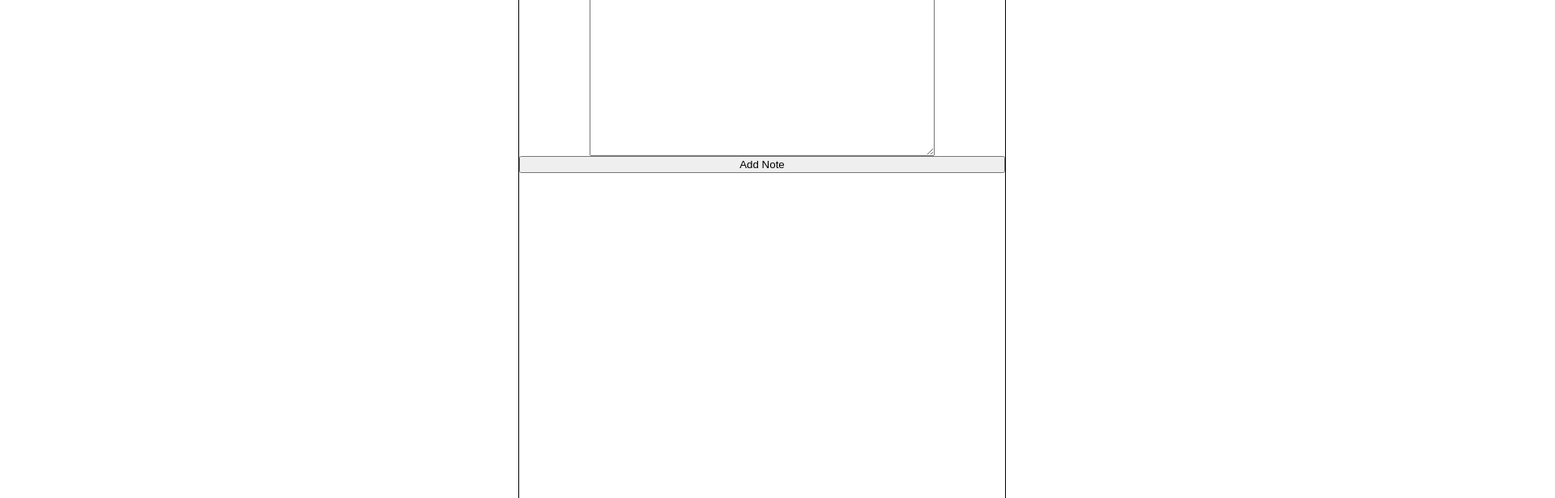
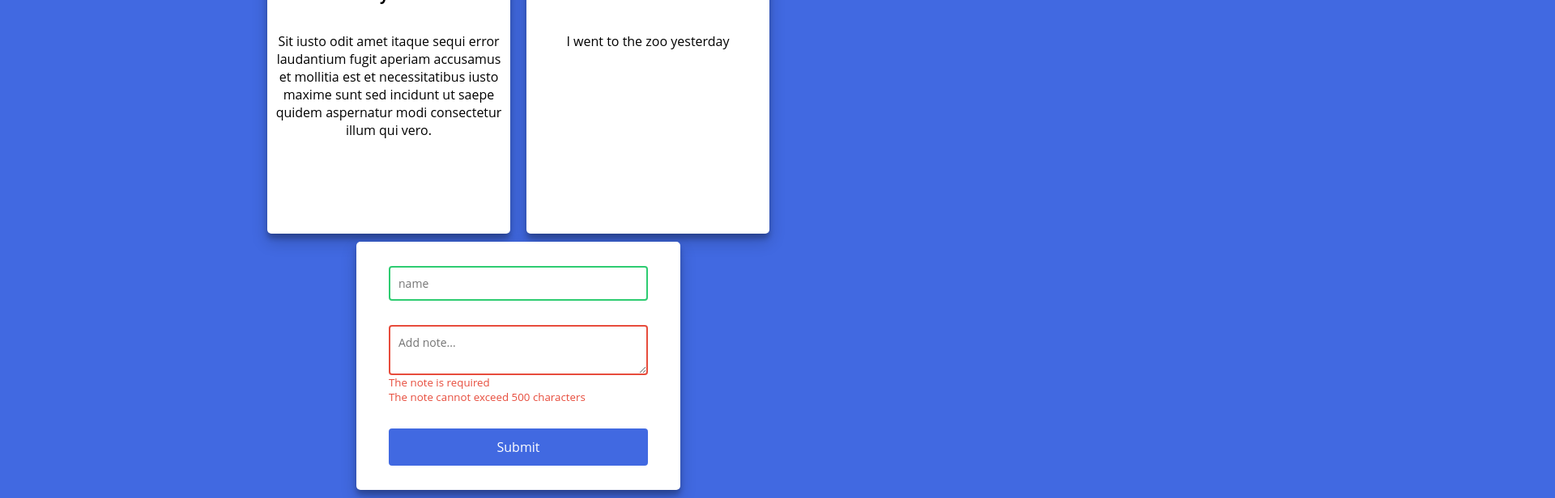
Before and after one commit to leeallen737/LDMS-Coding-Challenge, a React (Create React App) app in the folder client/: page / in a window 1280 px wide. Shown: the part 575-1191 px from the top of the page at 81% size, 1920 px wide, since content can reach past the window. Before the commit the page ends 800 px from the top, so only its background shows below. Built offline with nearby package versions, Linux system fonts and the light colour scheme; data requests are answered from the project's data file.

Commit message:
fixed form render error and added css to the form and genral styling

```diff
--- a/client/notes.json
+++ b/client/notes.json
@@ -25,40 +25,10 @@
       "note": "Sit iusto odit amet itaque sequi error laudantium fugit aperiam accusamus et mollitia est et necessitatibus iusto maxime sunt sed incidunt ut saepe quidem aspernatur modi consectetur illum qui vero."
     },
     {
-      "id": 40,
-      "createdAt": "2021-07-17T18:04:38.040Z",
+      "createdAt": "15 May 2022, 20:27:57",
       "user": "Lee Allen",
-      "note": "Sit iusto odit amet itaque sequi error laudantium fugit aperiam accusamus et mollitia est et necessitatibus iusto maxime sunt sed incidunt ut saepe quidem aspernatur modi consectetur illum qui vero."
-    },
-    {
-      "myName": "lkjkl",
-      "myNote": "jhgjhg",
-      "id": 41
-    },
-    {
-      "myName": "eerwereeeefewe",
-      "myNote": "tgdfddfh",
-      "id": 42
-    },
-    {
-      "myName": "",
-      "myNote": "",
-      "id": 43
-    },
-    {
-      "myName": "sadas",
-      "myNote": "asdasdadsd",
-      "id": 44
-    },
-    {
-      "myName": "lee",
-      "myNote": "asdad",
-      "id": 45
-    },
-    {
-      "myName": "leeee",
-      "myNote": "gdfgfdgfgfdgfd",
-      "id": 46
+      "note": "I went to the zoo yesterday",
+      "id": 33
     }
   ]
 }
--- a/client/src/App.jsx
+++ b/client/src/App.jsx
@@ -58,16 +58,26 @@ function App() {
     // console.log(data)
     updateMyNotes([...myNotes, data])
     console.log(myNotes)
+
   }
+
+  const date = new Date().toLocaleTimeString(
+    'en-gb',
+    {
+      year: 'numeric',
+      month: 'long',
+      day: 'numeric'
+    }
+  );
 
   //submit form
 
   const handleSubmit = (e) => {
     e.preventDefault()
     // console.log({myName, myNote})
-    addNote({myName, myNote})
+    addNote({createdAt:date, user:myName, note: myNote})
+    updateMyNote('')
     updateMyName('')
-    updateMyNote('')
   }
 
   // console.log(myNotes)
@@ -75,7 +85,7 @@ function App() {
   let sixMonthsAgo = new Date();
   sixMonthsAgo.setMonth(sixMonthsAgo.getMonth() - 6);
 
-  const compareSixMonths = sixMonthsAgo.toLocaleDateString(
+  const compareSixMonths = sixMonthsAgo.toLocaleTimeString(
     'en-gb',
     {
       year: 'numeric',
@@ -114,21 +124,32 @@ function App() {
         })
         }
       </div>
-      <form onSubmit={handleSubmit} className="my-form">
-        <label htmlFor="name">Name</label>
+      <div id="container">
+      <form id="form" onSubmit={handleSubmit} className="my-form">
+      <div id="form-container">
         <input
+        placeholder="name"
         id="name"
+        className="success"
         value={myName}
         onChange={(e) => updateMyName(e.target.value)}
         type="text"></input>
-        <label htmlFor="my-note">Add Note</label>
+      </div>
+      <div id="form-container">
         <textarea
+        placeholder="Add note..."
         id="my-note"
+        className="error"
         value={myNote}
         onChange={(e) => updateMyNote(e.target.value)}
         type="text" />
-        <button >Add Note</button>
+        <small id="error-note-required">The note is required</small>
+        <small id="error-500-exceeded">The note cannot exceed 500 characters</small>
+      </div>
+        <button id="submit">Submit</button>
       </form>
+
+      </div>
     </div>
   );
 }
--- a/client/src/App.scss
+++ b/client/src/App.scss
@@ -1,39 +1,130 @@
+@import url('https://fonts.googleapis.com/css2?family=Source+Sans+Pro&display=swap');
+
+* {
+  box-sizing: border-box;
+  font-family: 'Open Sans', sans-serif;
+}
+
+body {
+  background-color: royalblue;
+  display: flex;
+  flex-direction: column;
+  align-items: center;
+  justify-content: flex-start;
+  min-height: 100vh;
+  margin: 0;
+}
+
 .App {
   text-align: center;
   margin: 10px 20px;
   display: flex;
   flex-direction: column;
+  align-items: center;
   .notes {
     display: flex;
+    flex-wrap: wrap;
+    justify-content: center;
   }
   .my-note {
-    min-width: 300px;
+    width: 300px;
     height: 400px;
-    background-color: bisque;
+    border-radius: 5px;
+    background-color: #fff;
     padding: 10px;
     margin: 10px;
     display: flex;
     flex-direction: column;
-    justify-content: center;
+    justify-content: flex-start;
     box-shadow: 0 10px 20px rgba(0,0,0,0.19), 0 6px 6px rgba(0,0,0,0.23);
   }
 
-  .my-form {
-    display: flex;
-    flex-direction: column;
-    width: 600px;
-    height: 800px;
-    margin: 0 auto;
-    position: fixed;
-    left: calc(100vw - 50vw);
-    top: 50%;
-    border: 1px solid black;
-    input, textarea {
-      width: 70%;
-      margin: 0 auto;
+  #container {
+    background-color: #fff;
+    border-radius: 5px;
+    overflow: hidden;
+    width: 400px;
+    max-width: 100%;
+    box-shadow: 0 10px 20px rgba(0,0,0,0.19), 0 6px 6px rgba(0,0,0,0.23);
+    #form {
+      padding: 30px 40px;
+      #form-container {
+        position: relative;
+        margin-bottom: 10px;
+        padding-bottom: 20px;
+    small#error-500-exceeded {
+      visibility: visible;
+      color: #e74c3c;
+      display: block;
+      text-align: left;
     }
-    textarea {
-      height: 300px;
+    small#error-note-required {
+      visibility: visible;
+      color: #e74c3c;
+      display: block;
+      text-align: left;
+    }
     }
   }
+
+  input, textarea {
+    &.success {
+        border-color: #2ecc71;
+      }
+
+      &.error {
+        border-color: #e74c3c;
+      }
+
+        &:focus {
+        outline: none;
+      }
+  }
+
+
+
+  input, textarea {
+    border: 2px solid #f0f0f0;
+    border-radius: 4px;
+    display: block;
+    width: 100%;
+    padding: 10px;
+    font-size: 14px;
+    font-family: inherit;
+  }
+
+
+
+  #submit {
+    background-color: royalblue;
+    border: 2px solid royalblue;
+    color: #fff;
+    display: block;
+    font-size: 16px;
+    padding: 10px;
+    width: 100%;
+    border-radius: 4px;
+    cursor: pointer;
 }
+  #reset {
+    background-color: #fff;
+    margin-top: 10px;
+    border: 2px solid #000;
+    color: #000;
+    display: block;
+    font-size: 16px;
+    padding: 10px;
+    width: 100%;
+    border-radius: 4px;
+    cursor: pointer;
+    #reset:hover {
+      background-color: #e74c3c;
+      transition: 1s;
+  }
+  }
+}
+
+
+
+
+}
```
Also changed, not shown: client/db.json (deleted, +0 -19 lines).
